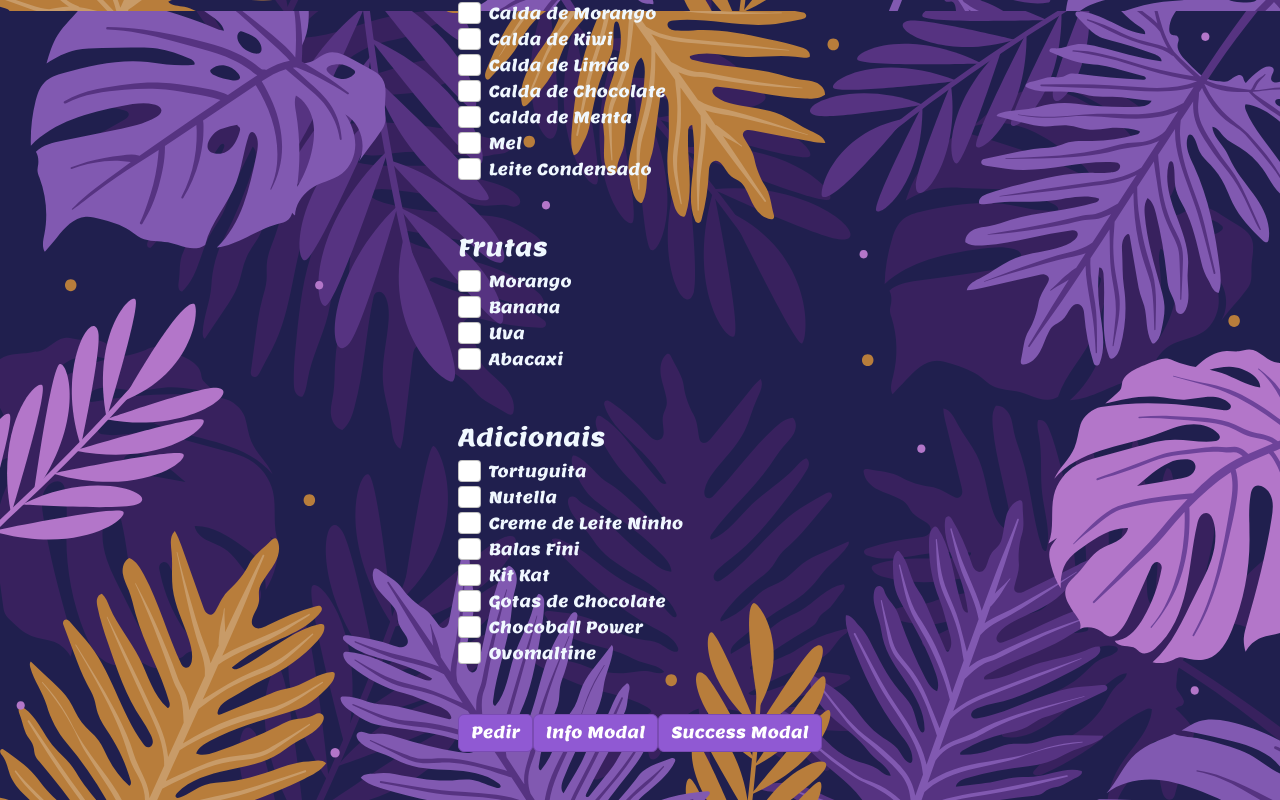
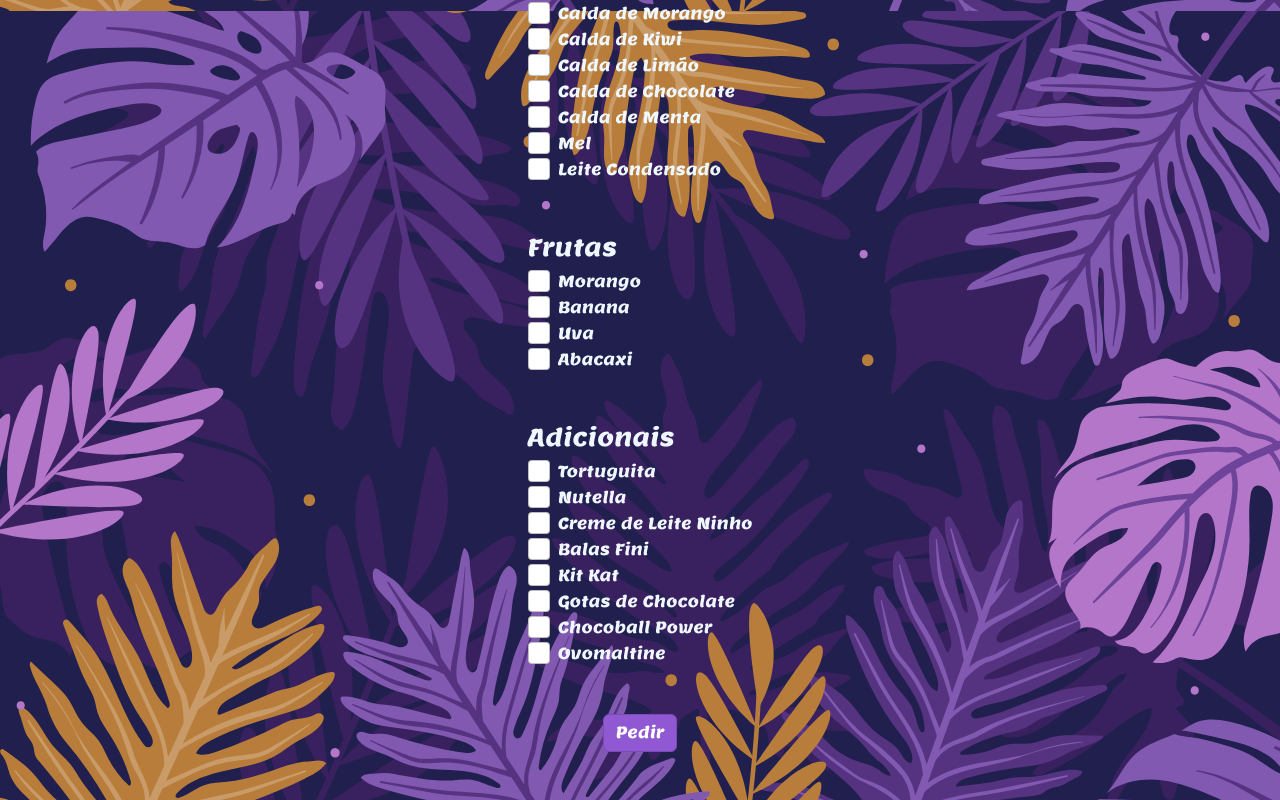
Before and after one commit to WirisWernek/pede-ai, an Angular app: page /acai in a window 1280 px wide. Shown: the part 842-1642 px from the top of the page. Built offline with nearby package versions, Linux system fonts and the light colour scheme.

Commit message:
feat: remove chamada dos modais desnecessárias

```diff
--- a/src/app/views/montar-pedido/montar-pedido.component.html
+++ b/src/app/views/montar-pedido/montar-pedido.component.html
@@ -258,8 +258,6 @@
 		</section>
 		<section class="my-5 d-flex justify-content-center align-items-center">
 			<button type="button" class="btn btn-success" (click)="pedir()">Pedir</button>
-			<button type="button" class="btn btn-success" (click)="openModalInfo()">Info Modal</button>
-			<button type="button" class="btn btn-success" (click)="openModalSuccess()">Success Modal</button>
 		</section>
 	</form>
 
--- a/src/app/views/montar-pedido/montar-pedido.component.ts
+++ b/src/app/views/montar-pedido/montar-pedido.component.ts
@@ -20,14 +20,6 @@ export class MontarPedidoComponent {
 		private validatePedidoService: ValidatePedidoService,
 		private whatsappService: WhatsappService
 	) {}
-
-	openModalInfo() {
-		this.alertService.showInfo(['Cuidado no primeiro', 'Cuidado no segundo']);
-	}
-
-	openModalSuccess() {
-		this.alertService.showSuccess(['deu bom 1', 'deu bom 2']);
-	}
 
 	pedir() {
 		if(this.montarDadosPedido()){
```
